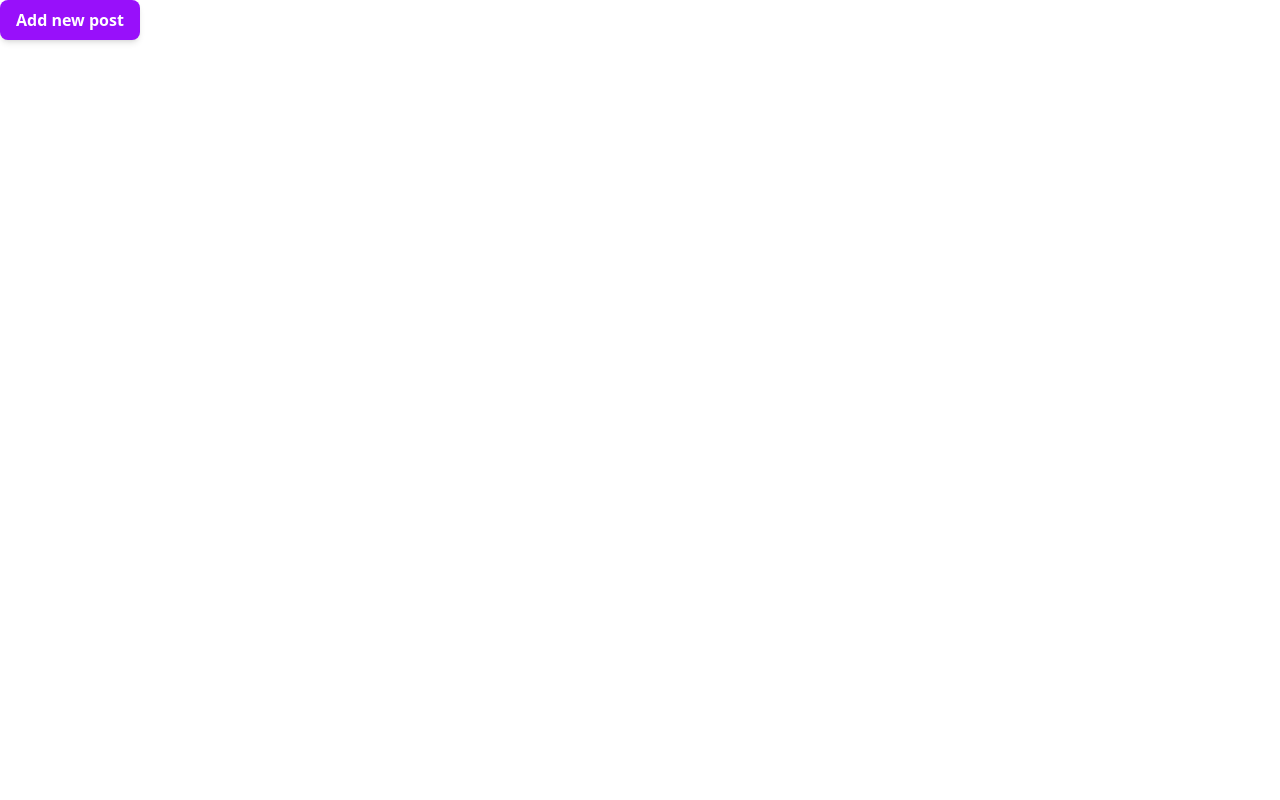
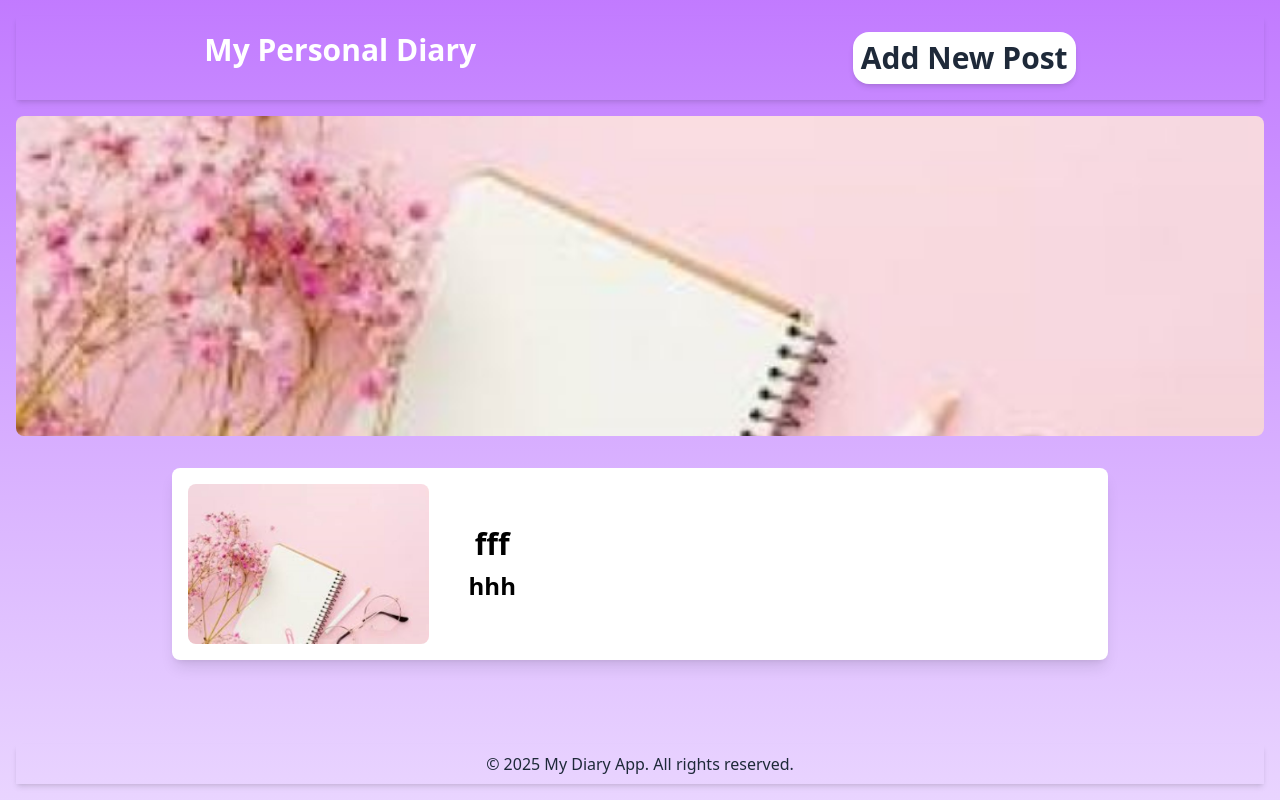
Before and after one commit to adrianny90/Diary, a React (Vite) app: page / in a window 1280 px wide. Built offline with nearby package versions, Linux system fonts and the light colour scheme.

Commit message:
added home page

```diff
--- a/src/App.jsx
+++ b/src/App.jsx
@@ -1,4 +1,5 @@
 import "./App.css";
+import { Home } from "./components/Home";
 import Modal from "./components/Modal";
 import { useState } from "react";
 function App() {
@@ -7,13 +8,14 @@ function App() {
   return (
     <>
       <div>
-        <button
+        {/* <button
           className="bg-purple-600 text-white font-semibold py-2 px-4 rounded-lg shadow-md hover:bg-purple-300 hover:shadow-lg transition duration-300 ease-in-out"
           onClick={() => setAddOpen((prev) => !prev)}
         >
           Add new post
         </button>
-        <Modal add={addOpen} changeAdd={setAddOpen} />
+        <Modal add={addOpen} changeAdd={setAddOpen} /> */}
+        <Home />
       </div>
     </>
   );
--- /dev/null
+++ b/src/components/Home.jsx
@@ -0,0 +1,52 @@
+import React from "react";
+import image from "../assets/images.jpg";
+import Modal from "../components/Modal";
+import { useState } from "react";
+
+export const Home = () => {
+  const [addOpen, setAddOpen] = useState(false);
+  return (
+    <div className="min-h-screen flex flex-col bg-gradient-to-b from-purple-400 to-purple-200 p-4 ">
+      {/* Header */}
+      <header className="text-white py-4 text-3xl font-bold shadow-md flex justify-around">
+        <span>My Personal Diary</span>
+
+        <button
+          className="bg-white text-gray-800 rounded-2xl shadow-md p-2 cursor-pointer hover:bg-purple-300 hover:shadow-lg transition duration-300 ease-in-out"
+          onClick={() => setAddOpen((prev) => !prev)}
+        >
+          Add New Post
+        </button>
+        <Modal add={addOpen} changeAdd={setAddOpen} />
+      </header>
+
+      <main className="flex-grow">
+        <div className="mt-4 rounded-lg">
+          <img
+            src={image}
+            alt="image"
+            className="w-full h-80 object-cover rounded-lg"
+          />
+        </div>
+        <div className="mt-8 lg:w-3/4 text-center space-y-4 mx-auto">
+          <div className="bg-white p-4 rounded-lg shadow-lg flex items-center">
+            <img
+              src={image}
+              alt="Entry"
+              className="max-w-72 h-40 rounded-lg mr-10"
+            />
+            <div>
+              <p className="font-bold text-3xl ">fff</p>
+              <p className="font-semibold text-2xl mt-2">hhh</p>
+            </div>
+          </div>
+        </div>
+      </main>
+
+      {/* Footer */}
+      <footer className="text-gray-800 py-2 mt-4 shadow-md text-center">
+        © 2025 My Diary App. All rights reserved.
+      </footer>
+    </div>
+  );
+};
```
Also changed, not shown: src/assets/images.jpg (added).
